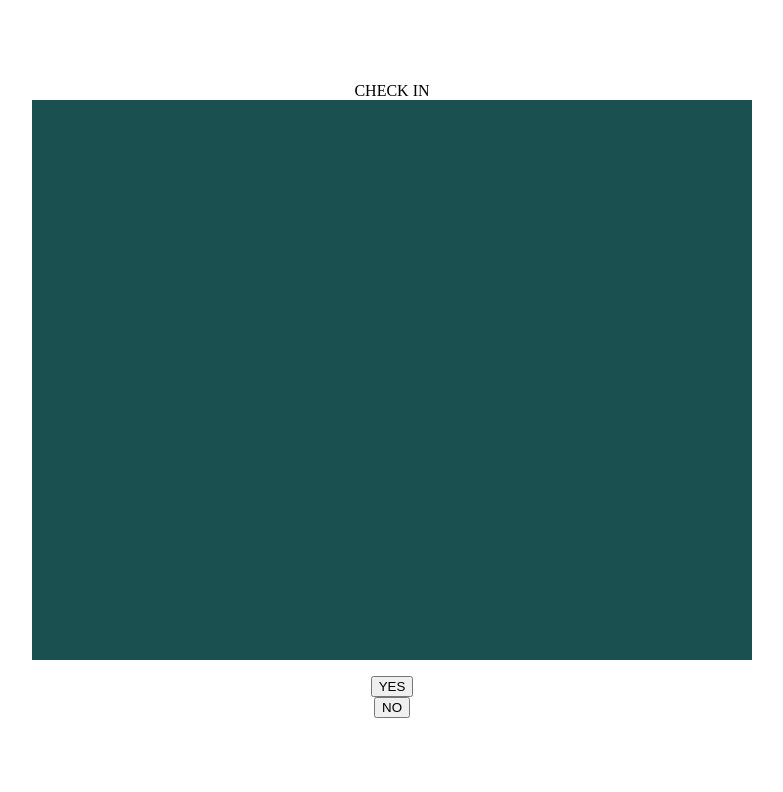
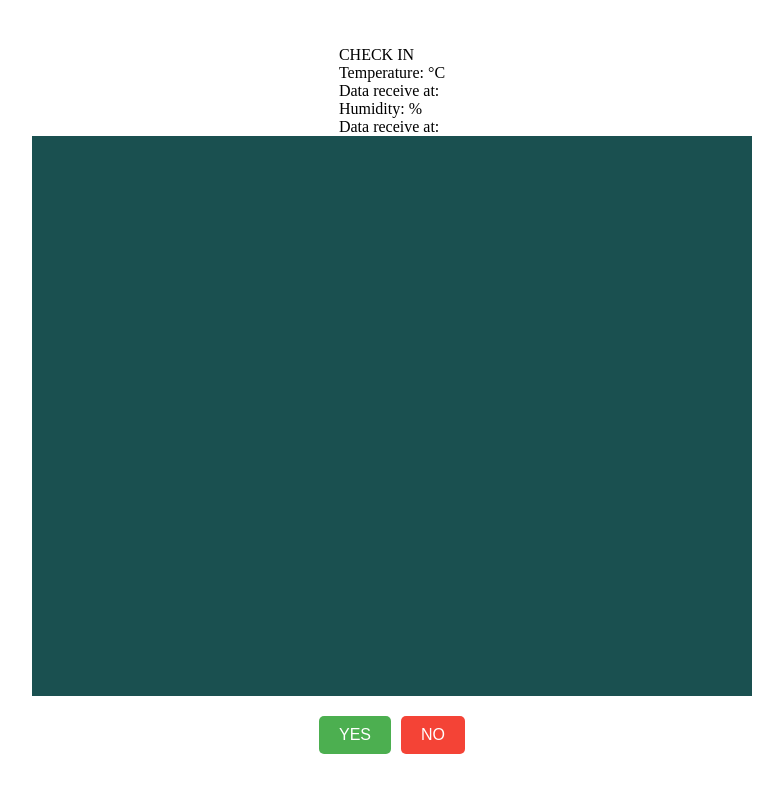
Before and after one commit to HoangPham1208/The-Recognise-Face-System-Server, a website: page public/views/checkin.html in a window 1280 px wide. Shown: the whole page, without its empty margins (248-1031 px from the left). Drawn offline with Linux system fonts and the light colour scheme; no server answers.

Commit message:
beautiful UI for check in check out

```diff
--- a/public/javascripts/script-checkin.js
+++ b/public/javascripts/script-checkin.js
@@ -98,7 +98,7 @@ async function loadLabeledImages() {
         `http://localhost:4002/attend/getModelList/${label}`
       );
       let list = data.message;
-      console.log(list)
+      console.log(list);
       const descriptions = [];
       for (let i = 0; i < list.length; i++) {
         const img = await faceapi.fetchImage(`../${list[i]}`);
@@ -155,6 +155,31 @@ function postData(url) {
     });
 }
 
+function fetchTempAndHumi() {
+  fetch("https://io.adafruit.com/api/v2/QuangBang/feeds/cambien1")
+    .then((response) => response.json())
+    .then((data) => {
+      // Assuming the API returns data in the format { temperature: 25, humidity: 60 }
+      document.getElementById("temp").textContent = data.last_value;
+      document.getElementById("temp_time").textContent =  data.updated_at.split('T')[1].split('Z')[0] + "   " + data.updated_at.split('T')[0];
+    })
+    .catch((error) => console.error("Error fetching data:", error));
+  fetch("https://io.adafruit.com/api/v2/QuangBang/feeds/cambien3")
+    .then((response) => response.json())
+    .then((data) => {
+      // Assuming the API returns data in the format { temperature: 25, humidity: 60 }
+      document.getElementById("humi").textContent = data.last_value;
+      document.getElementById("humi_time").textContent = data.updated_at.split('T')[1].split('Z')[0] + "   " + data.updated_at.split('T')[0];
+    })
+    .catch((error) => console.error("Error fetching data:", error));
+}
+
+// Call fetchDataAndUpdate initially
+fetchTempAndHumi()
+
+// Call fetchDataAndUpdate every 5 seconds
+setInterval(fetchTempAndHumi, 5000);
+
 function checkin() {
   const url = "http://localhost:4002/attend/check-in";
   postData(url);
--- a/public/views/checkin.html
+++ b/public/views/checkin.html
@@ -24,15 +24,58 @@
       canvas {
         position: absolute;
       }
+      .button-container {
+        display: flex;
+        justify-content: center;
+        align-items: center;
+      }
+
+      button {
+        padding: 10px 20px;
+        font-size: 16px;
+        border: none;
+        border-radius: 5px;
+        cursor: pointer;
+        transition: background-color 0.3s ease;
+      }
+
+      .yes-button {
+        background-color: #4CAF50;
+        color: white;
+      }
+
+      .yes-button:hover {
+        background-color: #45a049;
+      }
+
+      .no-button {
+        background-color: #f44336;
+        color: white;
+        margin-left: 10px;
+      }
+
+      .no-button:hover {
+        background-color: #d32f2f;
+      }
     </style>
   </head>
   <body>
-    <section>CHECK IN</section>
-    <video id="video" width="720" height="560" autoplay="true"></video>
+    <section>
+      <div>CHECK IN</div>
+      <div>Temperature: <span id = "temp"></span> &deg;C  </div>
+      <div>Data receive at: <span id = "temp_time"></span></div>
+      <div>Humidity: <span id = "humi"></span> % </div>
+      <div>Data receive at: <span id = "humi_time"></span></div>
+    </section>
+    <section>
+      <video id="video" width="720" height="560" autoplay="true"></video>
+    </section>
     <section id="REC">
       <p><span id="recognizedInfo"></span></p>
     </section>
-    <button onclick="window.checkin()">YES</button>
-    <button onclick="window.reset()">NO</button>
+    <div class="button-container">
+    <button class="yes-button" onclick="window.checkin()">YES</button>
+    <button class="no-button" onclick="window.reset()">NO</button>
+  </div>
   </body>
 </html>
```
Also changed, not shown: public/javascripts/script-checkout.js (+25 -0 lines), public/views/checkout.html (+47 -4 lines), labeled_images/1/1.jpg, labeled_images/1/2.jpg (deleted), labeled_images/1/3.jpg (deleted).
